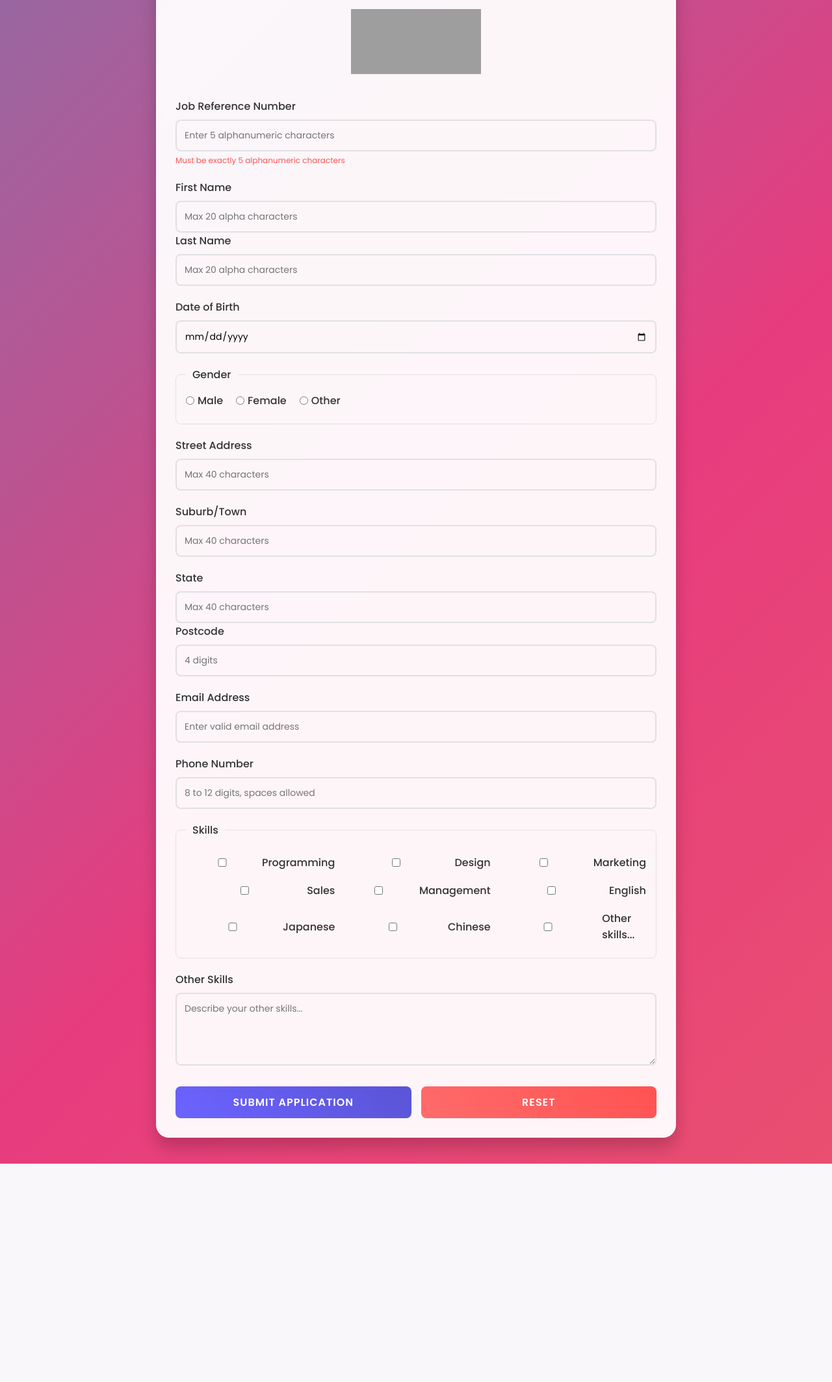
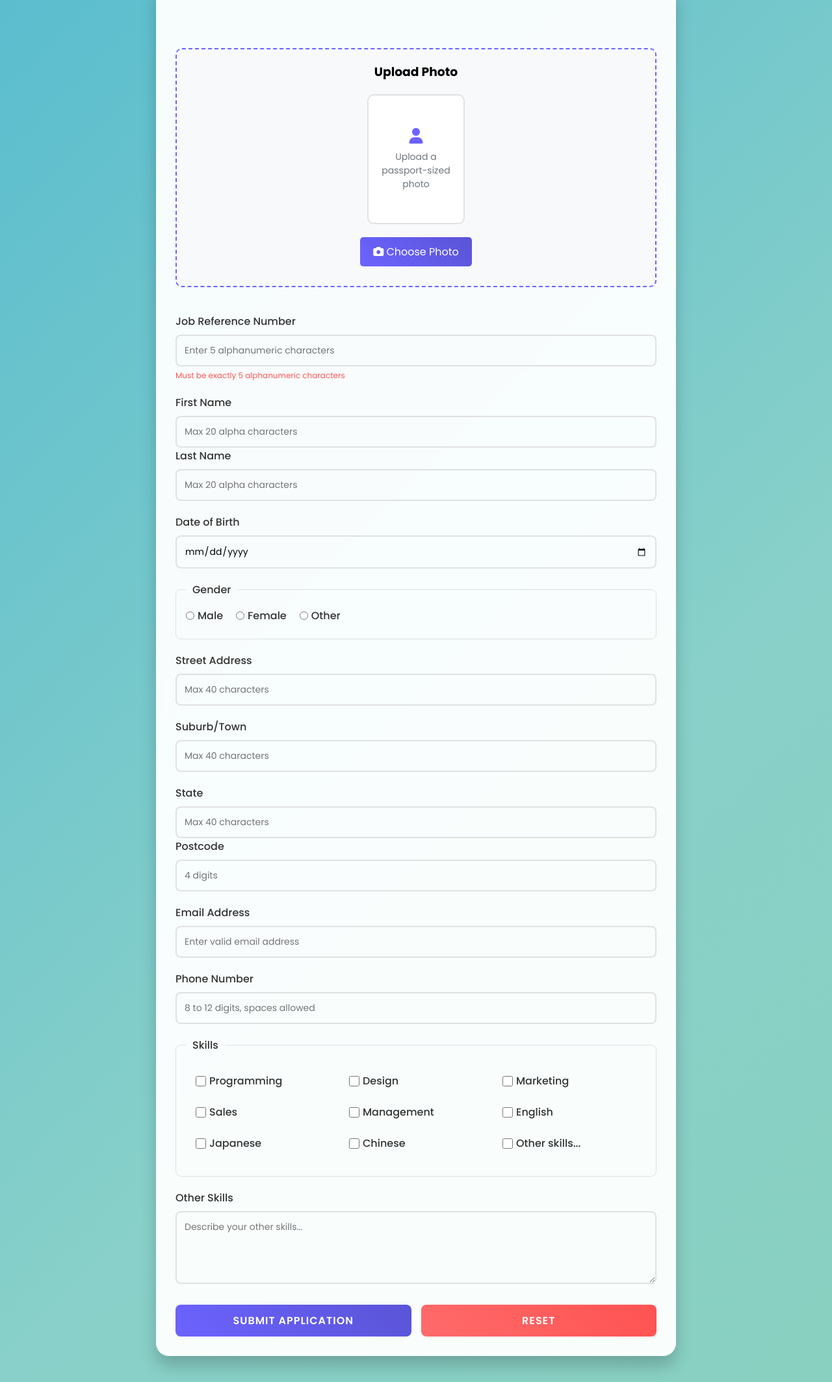
Before and after one commit to ascensionfm/cos10026-web, a PHP site: page /apply.html in a window 1280 px wide. Shown: the part 126-2253 px from the top of the page at 65% size. Before the commit the page ends 1917 px from the top, so only its background shows below. Run offline with PHP 8.4, Linux system fonts and the light colour scheme; grey boxes are pictures that could not be loaded.

Commit message:
very new

```diff
--- a/apply.html
+++ b/apply.html
@@ -5,6 +5,7 @@
     <meta charset="UTF-8">
     <meta name="viewport" content="width=device-width, initial-scale=1.0">
     <title>Next_Gen Corporation</title>
+    <link rel="stylesheet" href="https://cdnjs.cloudflare.com/ajax/libs/font-awesome/6.0.0/css/all.min.css">
     <link rel="stylesheet" href="style-apply.css">
     <link href='https://unpkg.com/boxicons@2.1.4/css/boxicons.min.css' rel='stylesheet'>
 </head>
@@ -24,9 +25,26 @@
         </div>
     </header>
     <div class="container">
-        <div class="header">
-            <img src="/api/placeholder/200/100" alt="Job Application" />
+        <div class="upload-container">
+            <h3>Upload Photo</h3>
+            <div class="photo-preview" id="photoPreview">
+                <div class="placeholder-text">
+                    <i class="fas fa-user upload-icon"></i>
+                    <p>Upload a passport-sized photo</p>
+                </div>
+            </div>
+            <div class="file-upload">
+                <div class="upload-btn">
+                    <i class="fas fa-camera"></i> Choose Photo
+                </div>
+                <input type="file"
+                       id="photoInput"
+                       accept="image/*"
+                       onchange="previewPhoto(event)">
+            </div>
+            <div class="file-name" id="photoName"></div>
         </div>
+
         <form id="applicationForm">
             <div class="form-group">
                 <label for="job-reference">Job Reference Number</label>
@@ -223,4 +241,27 @@
             </div>
         </form>
     </div>
+    <script>
+        function previewPhoto(event) {
+            const file = event.target.files[0];
+            const preview = document.getElementById('photoPreview');
+            const photoName = document.getElementById('photoName');
+
+            if (file) {
+                const reader = new FileReader();
+                reader.onload = function(e) {
+                    preview.innerHTML = `<img src="${e.target.result}" alt="Preview">`;
+                    photoName.textContent = file.name;
+                }
+                reader.readAsDataURL(file);
+            } else {
+                preview.innerHTML = `
+                    <div class="placeholder-text">
+                        <i class="fas fa-user upload-icon"></i>
+                        <p>Upload a passport-sized photo</p>
+                    </div>`;
+                photoName.textContent = '';
+            }
+        }
+    </script>
 </body>
--- a/style-apply.css
+++ b/style-apply.css
@@ -168,9 +168,9 @@ header.scrolled {
 body {
     font-family: 'Segoe UI', Tahoma, Geneva, Verdana, sans-serif;
     margin: 0;
-    padding: 20px;
+    padding: 100px 20px 40px;
     min-height: 100vh;
-    background: linear-gradient(-45deg, #ee7752, #e73c7e, #23a6d5, #23d5ab);
+    background: linear-gradient(-45deg, #8cd1aa, #88d0c9, #23a6d5, #69b7ee);
     background-size: 400% 400%;
     animation: gradient 15s ease infinite;
     display: flex;
@@ -188,8 +188,87 @@ body {
     max-width: 800px;
     animation: slideIn 0.5s ease-out;
     backdrop-filter: blur(10px);
-    margin: 20px;
+    margin: 0px auto;
     overflow-x: hidden;
+}
+
+.upload-container {
+    text-align: center;
+    margin-bottom: 40px;
+    padding: 20px;
+    border-radius: 10px;
+    background-color: #f8f9fa;
+    border: 2px dashed #6c63ff;
+}
+
+.photo-preview {
+    width: 150px;
+    height: 200px;
+    margin: 20px auto;
+    border: 2px solid #e1e1e1;
+    border-radius: 10px;
+    overflow: hidden;
+    position: relative;
+    background-color: #fff;
+    display: flex;
+    align-items: center;
+    justify-content: center;
+    transition: all 0.3s ease;
+}
+
+.photo-preview img {
+    max-width: 100%;
+    max-height: 100%;
+    object-fit: cover;
+}
+
+.photo-preview .placeholder-text {
+    color: #6c757d;
+    font-size: 14px;
+    text-align: center;
+    padding: 10px;
+}
+
+.file-upload {
+    position: relative;
+    margin-top: 15px;
+}
+
+.file-upload input[type="file"] {
+    position: absolute;
+    left: 0;
+    top: 0;
+    opacity: 0;
+    width: 100%;
+    height: 100%;
+    cursor: pointer;
+}
+
+.upload-btn {
+    display: inline-block;
+    padding: 10px 20px;
+    background: linear-gradient(45deg, #6c63ff, #5a54d6);
+    color: white;
+    border-radius: 5px;
+    cursor: pointer;
+    transition: all 0.3s ease;
+}
+
+.upload-btn:hover {
+    transform: translateY(-2px);
+    box-shadow: 0 5px 15px rgba(0, 0, 0, 0.2);
+}
+
+.file-name {
+    margin-top: 10px;
+    font-size: 14px;
+    color: #6c757d;
+}
+
+.upload-icon {
+    font-size: 24px;
+    color: #6c63ff;
+    margin-bottom: 10px;
 }
 
 .header {
@@ -272,9 +351,9 @@ body {
 
 .checkbox-group {
     display: grid;
-    grid-template-columns: repeat(auto-fill, minmax(200px, 1fr));
-    gap: 10px;
-    margin-top: 10px;
+    grid-template-columns: repeat(3, 1fr);
+    gap: 15px 30px;
+    padding: 15px;
 }
 
 .checkbox-group label {
@@ -282,6 +361,17 @@ body {
     align-items: center;
     gap: 5px;
     cursor: pointer;
+    white-space: nowrap;
+}
+
+.checkbox-group input[type="checkbox"] {
+    width: 16px;
+    height: 16px;
+    margin: 0;
+}
+
+.checkbox-group label span {
+    flex: 1;
 }
 
 .btn-container {
```
